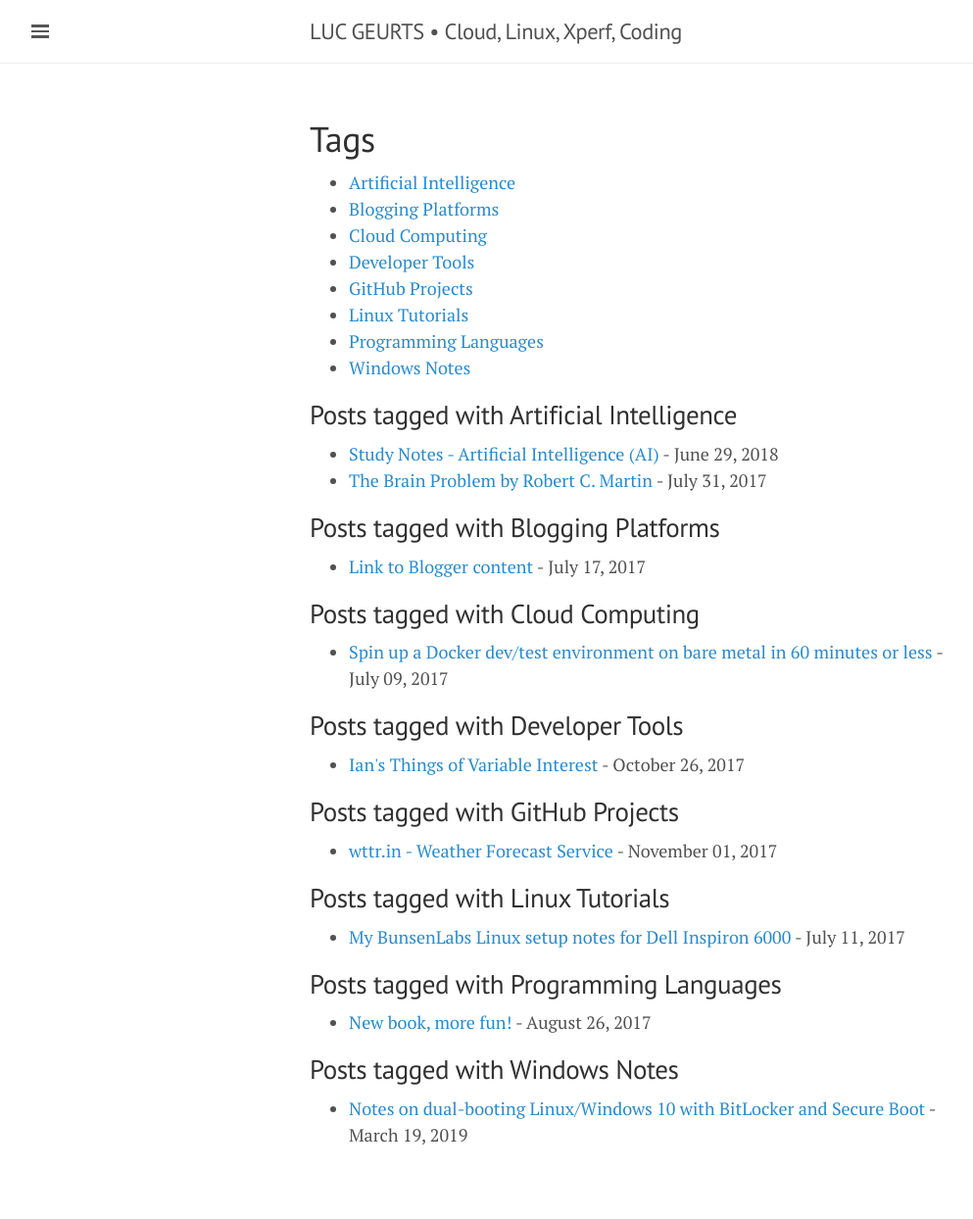
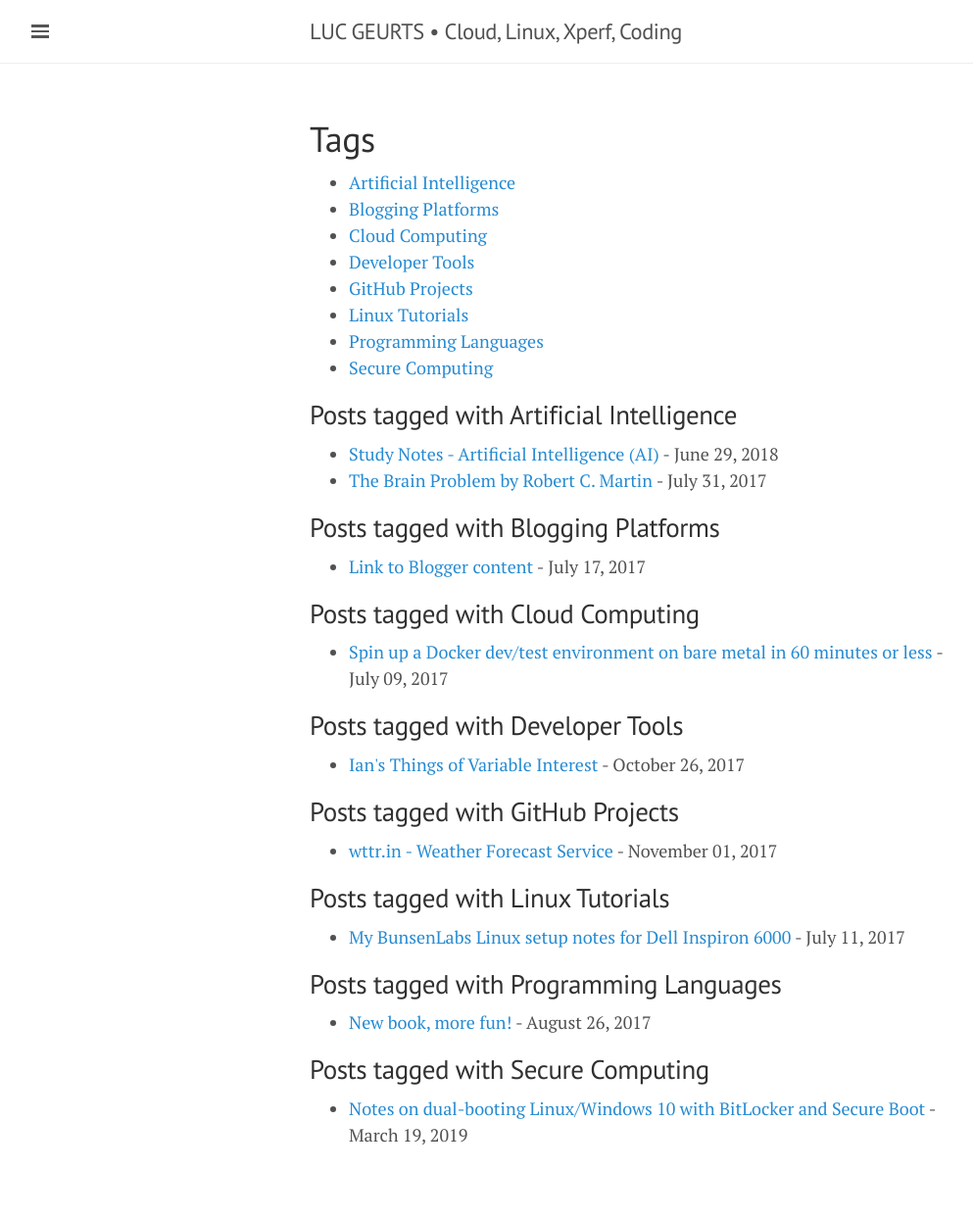
Before and after one commit to lgeurts/lgeurts.github.io, a Jekyll site: the page built from tags.html, in a window 1280 px wide. Shown: the whole page at 98% size, without its empty margins (0-993 px from the left). Built offline with Jekyll 4.4.1, drawn with Linux system fonts in a browser that asks for light colours; nearby versions of some CDN libraries.

Commit message:
Update 2019-03-19-dual-booting-windows-and-linux.md

```diff
--- a/_posts/2019-03-19-dual-booting-windows-and-linux.md
+++ b/_posts/2019-03-19-dual-booting-windows-and-linux.md
@@ -4,7 +4,7 @@
 read_time: true
 comments: true
 category: Secure Computing
-tags: [ Windows Notes ]
+tags: [ Secure Computing ]
 ---
 
 ![Boot menul](/assets/windows-linux.png)
```
